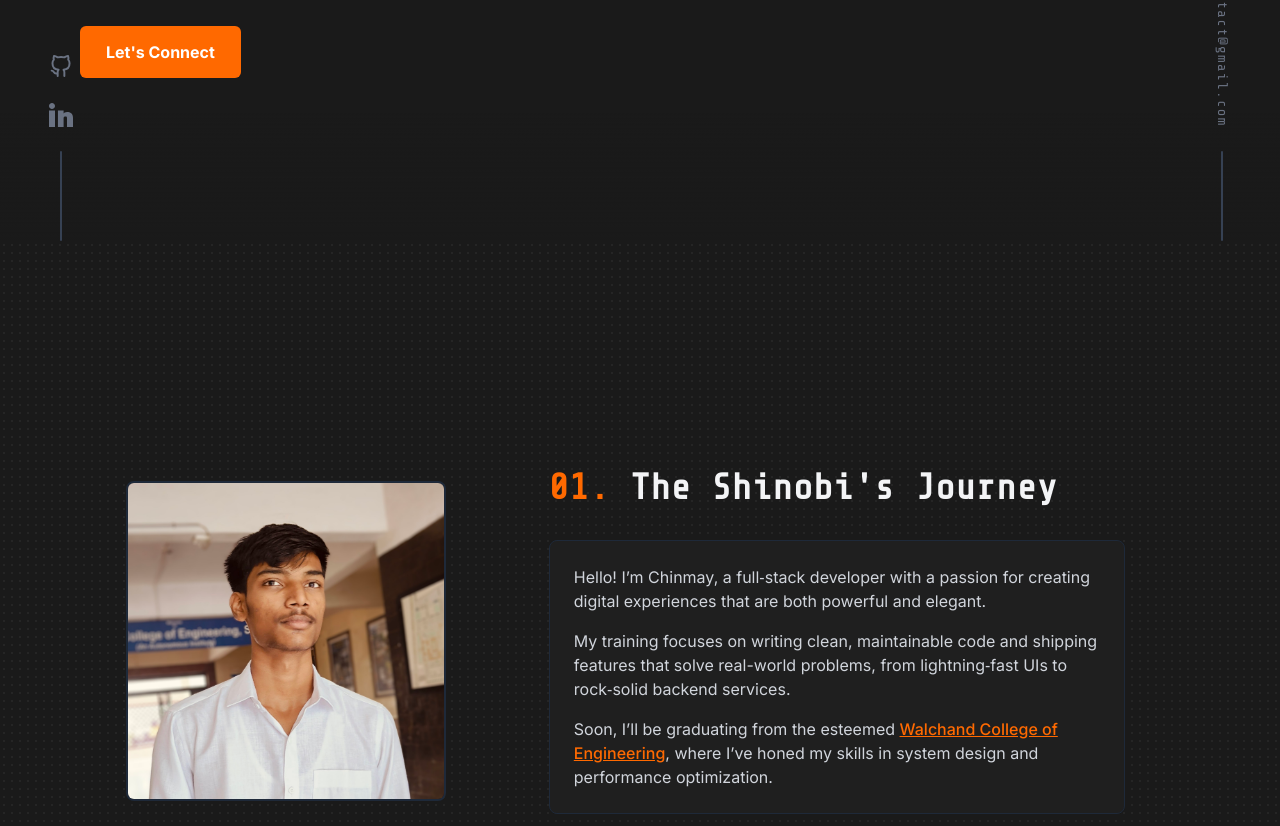
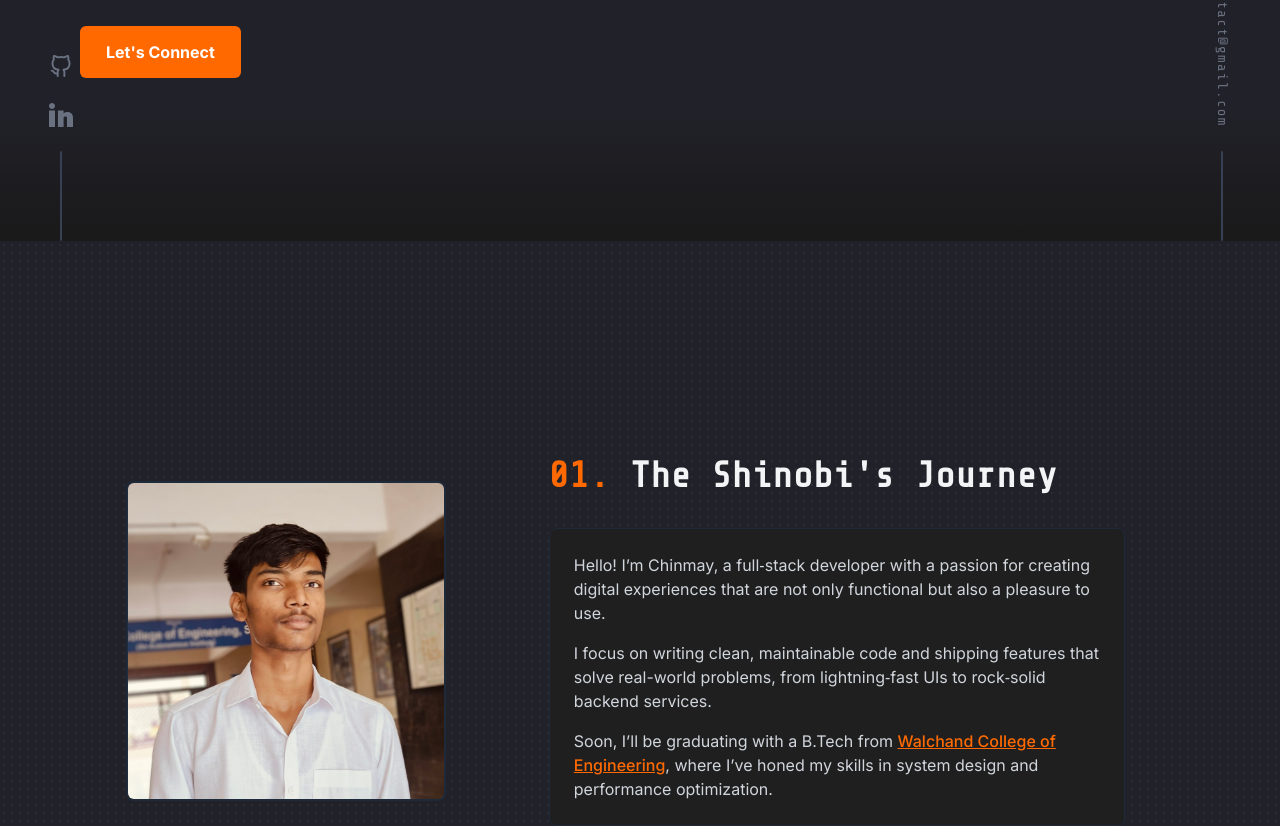
Before and after one commit to ChinmayOnGithub/portfolio, a Next.js app: page / in a window 1280 px wide. Shown: the part 559-1385 px from the top of the page. Built offline with nearby package versions, Linux system fonts and the light colour scheme.

Commit message:
anime themed ui

```diff
--- a/src/app/components/Navigation.tsx
+++ b/src/app/components/Navigation.tsx
@@ -1,4 +1,3 @@
-// app/components/Navigation.tsx
 'use client';
 
 import { useCallback, useState, useEffect, useRef } from 'react';
@@ -22,7 +21,8 @@ export default function Navigation() {
   // --- STATE ---
   const [hovered, setHovered] = useState(false);
   const [activeSection, setActiveSection] = useState('home');
-  const [theme, setTheme] = useState('dark');
+  // FIX: Explicitly type the theme state to satisfy TypeScript
+  const [theme, setTheme] = useState<'light' | 'dark'>('dark');
   const [musicStarted, setMusicStarted] = useState(false);
   const [isMuted, setIsMuted] = useState(true);
   const audioRef = useRef<HTMLAudioElement>(null);
@@ -85,7 +85,9 @@ export default function Navigation() {
 
   // --- EFFECTS ---
   useEffect(() => {
-    document.body.className = theme === 'light' ? 'light-theme' : '';
+    // FIX: Apply theme class to the root <html> element for global styling
+    document.documentElement.classList.toggle('light-theme', theme === 'light');
+
     const observer = new IntersectionObserver(
       (entries) => {
         entries.forEach((entry) => {
@@ -132,7 +134,7 @@ export default function Navigation() {
       themeButton: 'text-[#235E80] hover:text-black',
     }
   };
-  const currentTheme = themeClasses[theme];
+  const currentTheme = themeClasses[theme]; // This line will now work without error
 
   // --- JSX ---
   return (
@@ -140,14 +142,12 @@ export default function Navigation() {
       <audio ref={audioRef} src="/music/background-theme.mp3" loop />
       <div className="flex items-center justify-between gap-4 sm:gap-8 px-3 py-2">
 
-        {/* --- SIMPLIFIED MUSIC PLAYER --- */}
         <div className="flex items-center">
           <button onClick={toggleMute} className={`p-2 rounded-full transition-colors ${currentTheme.themeButton}`} aria-label="Toggle Music">
             <div className={musicStarted ? 'animate-spin' : ''}>
               <MusicNoteIcon />
             </div>
           </button>
-          {/* <img src="vibe02.gif" alt="vibing" /> */}
         </div>
 
         <div className={`w-px h-6 ${theme === 'dark' ? 'bg-gray-700' : 'bg-[#D26911]/50'}`}></div>
--- a/src/app/page.tsx
+++ b/src/app/page.tsx
@@ -1,5 +1,6 @@
 'use client';
 import Image from "next/image";
+import { useState, useEffect } from 'react';
 
 // --- DATA ARRAYS ---
 const projects = [
@@ -8,31 +9,41 @@ const projects = [
 	{ logo: "/project-logos/another.svg", name: "Project Gamma", description: "Next.js app with server-side rendering." }
 ];
 
-// Updated with Naruto theme
 const skills = {
 	"Frontend Jutsu": ["React", "Next.js", "TypeScript", "Tailwind CSS", "Framer Motion", "JavaScript (ES6+)"],
 	"Backend Ninjutsu": ["Node.js", "Express", "REST APIs", "GraphQL", "Prisma"],
 	"Shinobi Tools": ["PostgreSQL", "MongoDB", "Git & GitHub", "Docker", "Figma"],
 };
 
-// Updated with Naruto theme
 const problemSolving = [
 	{ name: "LeetCode Dojo", url: "https://leetcode.com/u/ChinmayOnLeetcode/", description: "Honing my skills in data structures and algorithms." },
 	{ name: "Codeforces Arena", url: "https://codeforces.com/profile/chinmaypatil", description: "Battling in competitive programming contests." }
 ];
 
-// New data for the contact section
 const contactLinks = [
 	{ name: "GitHub", url: "https://github.com/ChinmayOnGithub", icon: (<svg xmlns="http://www.w3.org/2000/svg" width="24" height="24" viewBox="0 0 24 24" fill="none" stroke="currentColor" strokeWidth="2" strokeLinecap="round" strokeLinejoin="round"><path d="M9 19c-5 1.5-5-2.5-7-3m14 6v-3.87a3.37 3.37 0 0 0-.94-2.61c3.14-.35 6.44-1.54 6.44-7A5.44 5.44 0 0 0 20 4.77 5.07 5.07 0 0 0 19.91 1S18.73.65 16 2.48a13.38 13.38 0 0 0-7 0C6.27.65 5.09 1 5.09 1A5.07 5.07 0 0 0 5 4.77a5.44 5.44 0 0 0-1.5 3.78c0 5.42 3.3 6.61 6.44 7A3.37 3.37 0 0 0 9 18.13V22"></path></svg>) },
 	{ name: "LinkedIn", url: "https://www.linkedin.com/in/chinmay-patil-cp/", icon: (<svg xmlns="http://www.w3.org/2000/svg" width="24" height="24" viewBox="0 0 24 24" fill="none" stroke="currentColor" strokeWidth="2" strokeLinecap="round" strokeLinejoin="round"><path d="M16 8a6 6 0 0 1 6 6v7h-4v-7a2 2 0 0 0-2-2 2 2 0 0 0-2 2v7h-4v-7a6 6 0 0 1 6-6z"></path><rect x="2" y="9" width="4" height="12"></rect><circle cx="4" cy="4" r="2"></circle></svg>) },
 	{ name: "Email", url: "mailto:chinmay.patil.contact@gmail.com", icon: (<svg xmlns="http://www.w3.org/2000/svg" width="24" height="24" viewBox="0 0 24 24" fill="none" stroke="currentColor" strokeWidth="2" strokeLinecap="round" strokeLinejoin="round"><path d="M4 4h16c1.1 0 2 .9 2 2v12c0 1.1-.9 2-2 2H4c-1.1 0-2-.9-2-2V6c0-1.1.9-2 2-2z"></path><polyline points="22,6 12,13 2,6"></polyline></svg>) }
 ];
 
+// --- MAIN COMPONENT ---
+export default function Home() {
+	const [theme, setTheme] = useState<'light' | 'dark'>('dark');
+	useEffect(() => {
+		const isLightTheme = document.documentElement.classList.contains('light-theme');
+		setTheme(isLightTheme ? 'light' : 'dark');
+		const observer = new MutationObserver((mutations) => {
+			mutations.forEach((mutation) => {
+				if (mutation.attributeName === 'class') {
+					const newIsLightTheme = (mutation.target as HTMLElement).classList.contains('light-theme');
+					setTheme(newIsLightTheme ? 'light' : 'dark');
+				}
+			});
+		});
+		observer.observe(document.documentElement, { attributes: true });
+		return () => observer.disconnect();
+	}, []);
 
-// --- MAIN COMPONENT ---
-export default function Home({ theme = 'dark' }: { theme?: 'light' | 'dark' }) {
-
-	// --- THEME DEFINITIONS ---
 	const themeClasses = {
 		dark: {
 			bg: 'bg-[#1a1a1a]',
@@ -53,19 +64,15 @@ export default function Home({ theme = 'dark' }: { theme?: 'light' | 'dark' }) {
 	};
 	const currentTheme = themeClasses[theme];
 
-	// --- HANDLER to scroll to the new contact section ---
 	const scrollToContact = () => {
 		document.getElementById('contact')?.scrollIntoView({ behavior: 'smooth' });
 	};
 
-	// --- JSX ---
 	return (
-		<div className={`${currentTheme.bg} ${currentTheme.text} min-h-screen flex flex-col items-center overflow-x-hidden transition-colors duration-500`}>
+		<div className={`${currentTheme.text} min-h-screen flex flex-col items-center overflow-x-hidden transition-colors duration-500`}>
 
-			{/* --- SCROLLING FADE/BLUR EFFECT --- */}
 			<div className={`fixed bottom-0 left-0 right-0 h-32 bg-gradient-to-t ${theme === 'dark' ? 'from-[#1a1a1a]' : 'from-[#FAF3E6]'} to-transparent z-20 pointer-events-none transition-colors duration-500`}></div>
 
-			{/* --- HERO SECTION --- */}
 			<section id="home" className="grid grid-cols-1 md:grid-cols-2 max-w-6xl w-full min-h-screen items-center px-4 z-10 scroll-mt-24">
 				<div className="pt-32 md:pt-0">
 					<p className={`text-lg ${currentTheme.accent} pb-4 font-mono`}>
@@ -80,7 +87,7 @@ export default function Home({ theme = 'dark' }: { theme?: 'light' | 'dark' }) {
 						</h2>
 					</div>
 					<p className={`mt-8 max-w-xl ${currentTheme.textMuted}`}>
-						A full-stack developer from Maharashtra, IN, on a mission to craft beautiful, high-performance web applications and robust backend systems.
+						I&apos;m a software developer based in Maharashtra, IN, specializing in building beautiful, high-performance web applications and robust backend systems.
 					</p>
 					<button onClick={scrollToContact} className="mt-12 text-white font-bold py-3 px-6 rounded-md bg-orange-500 hover:bg-orange-600 transition-all duration-300 border-2 border-transparent focus:border-white focus:outline-none">
 						Let&apos;s Connect
@@ -88,7 +95,6 @@ export default function Home({ theme = 'dark' }: { theme?: 'light' | 'dark' }) {
 				</div>
 			</section>
 
-			{/* --- ABOUT SECTION --- */}
 			<section id="about" className="relative w-full flex justify-center min-h-screen items-center px-4 py-16 md:py-0 scroll-mt-24">
 				<div className="absolute inset-0 opacity-5" style={{ backgroundImage: 'radial-gradient(#ffffff 1px, transparent 1px)', backgroundSize: '8px 8px' }}></div>
 				<div className="flex flex-col-reverse md:grid md:grid-cols-[2fr_3fr] gap-10 max-w-6xl w-full z-10">
@@ -106,12 +112,12 @@ export default function Home({ theme = 'dark' }: { theme?: 'light' | 'dark' }) {
 					</div>
 					<div className="flex flex-col">
 						<h2 className="text-3xl md:text-4xl font-bold text-gray-100 mb-8 font-mono tracking-wide">
-							<span className={currentTheme.accent}>01.</span> The Shinobi's Journey
+							<span className={currentTheme.accent}>01.</span> The Shinobi&apos;s Journey
 						</h2>
 						<div className={`space-y-4 max-w-xl ${currentTheme.cardBg} p-6 rounded-lg border ${currentTheme.border} backdrop-blur-sm`}>
-							<p>Hello! I’m Chinmay, a full‑stack developer with a passion for creating digital experiences that are both powerful and elegant.</p>
-							<p>My training focuses on writing clean, maintainable code and shipping features that solve real-world problems, from lightning‑fast UIs to rock‑solid backend services.</p>
-							<p>Soon, I’ll be graduating from the esteemed{' '}
+							<p>Hello! I’m Chinmay, a full‑stack developer with a passion for creating digital experiences that are not only functional but also a pleasure to use.</p>
+							<p>I focus on writing clean, maintainable code and shipping features that solve real-world problems, from lightning‑fast UIs to rock‑solid backend services.</p>
+							<p>Soon, I’ll be graduating with a B.Tech from{' '}
 								<a className={`${currentTheme.accent} font-medium underline`} href="https://www.walchandsangli.ac.in/" target="_blank" rel="noopener noreferrer">
 									Walchand College of Engineering
 								</a>
@@ -122,14 +128,13 @@ export default function Home({ theme = 'dark' }: { theme?: 'light' | 'dark' }) {
 				</div>
 			</section>
 
-			{/* --- PROJECTS SECTION --- */}
 			<section id="projects" className="w-full flex justify-center px-4 py-16 md:py-32 bg-black/30 z-10 scroll-mt-24">
 				<div className="max-w-6xl w-full">
 					<h2 className="text-3xl md:text-4xl font-bold text-gray-100 mb-4 font-mono tracking-wide">
 						<span className={currentTheme.accent}>02.</span> Missions & Projects
 					</h2>
 					<p className={`text-base ${currentTheme.textMuted} mb-10 max-w-3xl`}>
-						A few missions I've undertaken recently. Many are open-source, so feel free to inspect the scrolls.
+						A few missions I&apos;ve undertaken recently. Many are open-source, so feel free to inspect the scrolls.
 					</p>
 					<div className="grid grid-cols-1 sm:grid-cols-2 lg:grid-cols-3 gap-6">
 						{projects.map((project) => (
@@ -151,7 +156,6 @@ export default function Home({ theme = 'dark' }: { theme?: 'light' | 'dark' }) {
 				</div>
 			</section>
 
-			{/* --- SKILLS SECTION --- */}
 			<section id="skills" className="max-w-6xl w-full min-h-screen flex flex-col justify-center px-4 py-16 md:py-0 z-10 scroll-mt-24">
 				<h2 className="text-3xl md:text-4xl font-bold text-gray-100 mb-12 font-mono tracking-wide">
 					<span className={currentTheme.accent}>03.</span> Jutsu & Techniques
@@ -173,7 +177,6 @@ export default function Home({ theme = 'dark' }: { theme?: 'light' | 'dark' }) {
 				</div>
 			</section>
 
-			{/* --- PROBLEM SOLVING SECTION --- */}
 			<section id="problems" className="max-w-6xl w-full min-h-screen flex flex-col justify-center px-4 py-16 md:py-0 z-10 scroll-mt-24">
 				<h2 className="text-3xl md:text-4xl font-bold text-gray-100 mb-12 font-mono tracking-wide">
 					<span className={currentTheme.accent}>04.</span> Dojo & Training
@@ -195,14 +198,13 @@ export default function Home({ theme = 'dark' }: { theme?: 'light' | 'dark' }) {
 				</div>
 			</section>
 
-			{/* --- CONTACT SECTION (REPLACES FOOTER) --- */}
 			<footer id="contact" className="w-full flex justify-center px-4 py-24 bg-black/30 z-10">
 				<div className="max-w-3xl w-full text-center">
 					<h2 className="text-3xl md:text-4xl font-bold text-gray-100 mb-4 font-mono">
 						<span className={currentTheme.accent}>05.</span> Summoning Jutsu
 					</h2>
 					<p className={`text-lg ${currentTheme.textMuted} mb-10`}>
-						My inbox is always open. Whether you have a question or just want to say hi, I’ll get back to you!
+						My inbox is always open. Whether you have a question or just want to say hi, I&apos;ll get back to you!
 					</p>
 					<div className="grid grid-cols-1 sm:grid-cols-3 gap-6">
 						{contactLinks.map((link) => (
```
